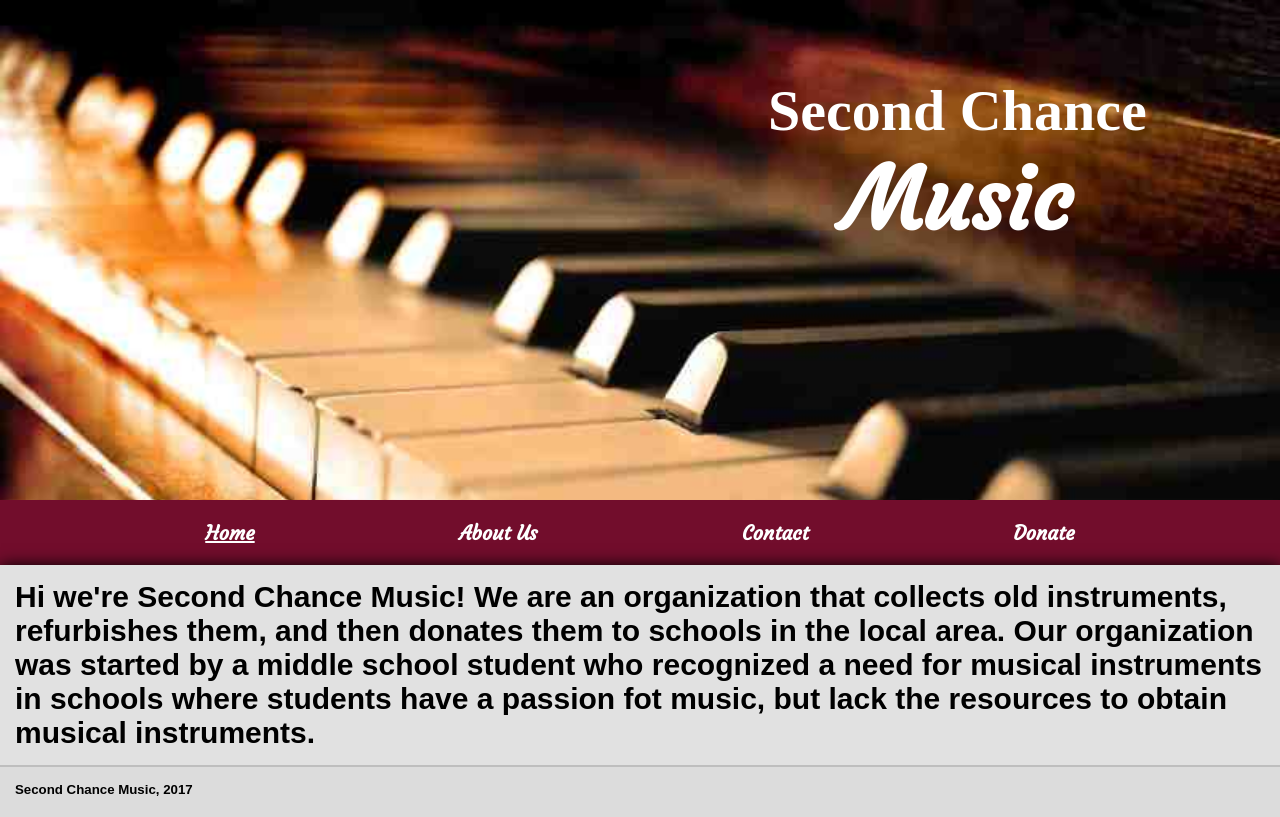
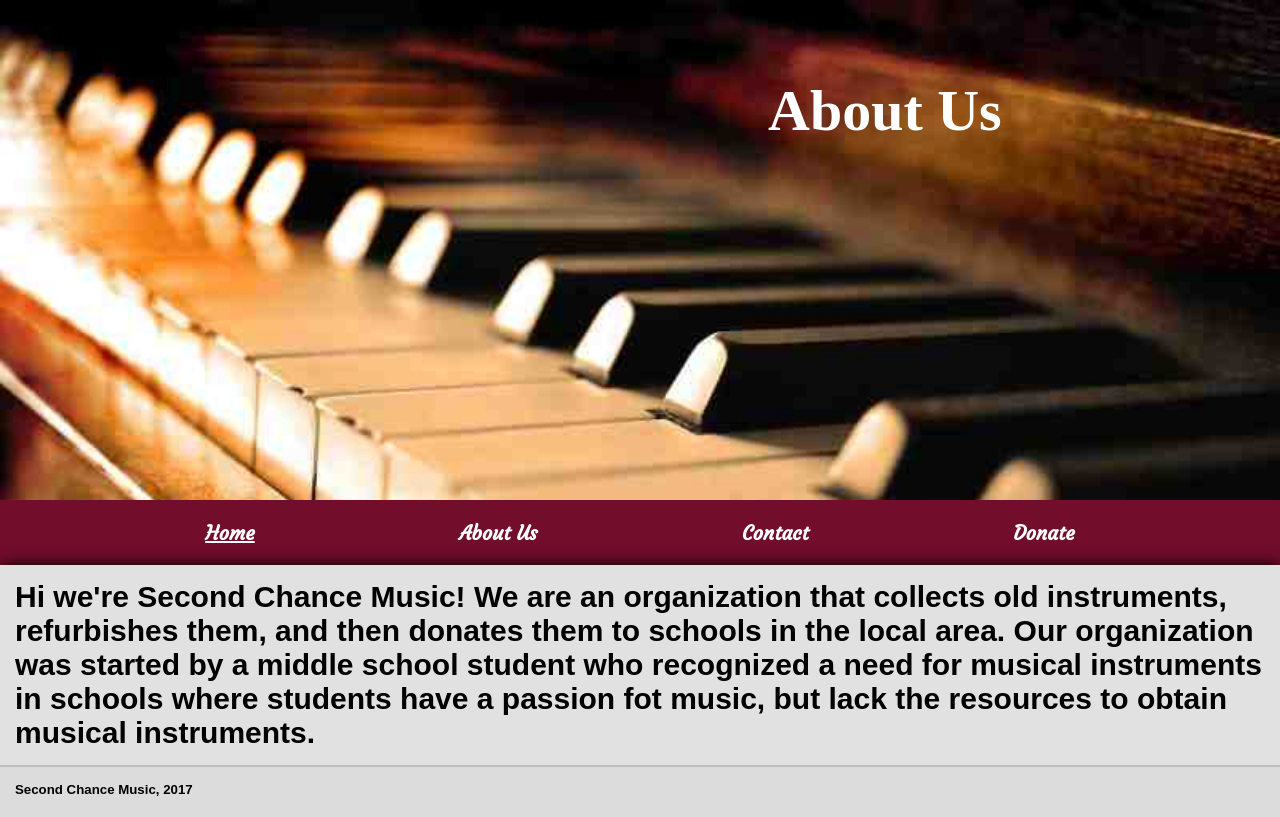
Before and after one commit to secondchancemusic/secondchancemusic.github.io, a plain HTML site: page about-us.html in a window 1280 px wide. Drawn offline with Linux system fonts and the light colour scheme; a web font is replaced by a local one.

Commit message:
Update about-us.html

```diff
--- a/about-us.html
+++ b/about-us.html
@@ -11,7 +11,7 @@
 </head>
 <body>
 	<div class="image-heading">
-		<h1 class="main-heading"><span class="one">Second Chance</span> <br/><span class="two">Music</span></h1>
+		<h1 class="main-heading"><span class="one">About Us</span></h1>
 	</div>
 		<nav>
 			<a href="#" class="menu-icon"></a>
```
